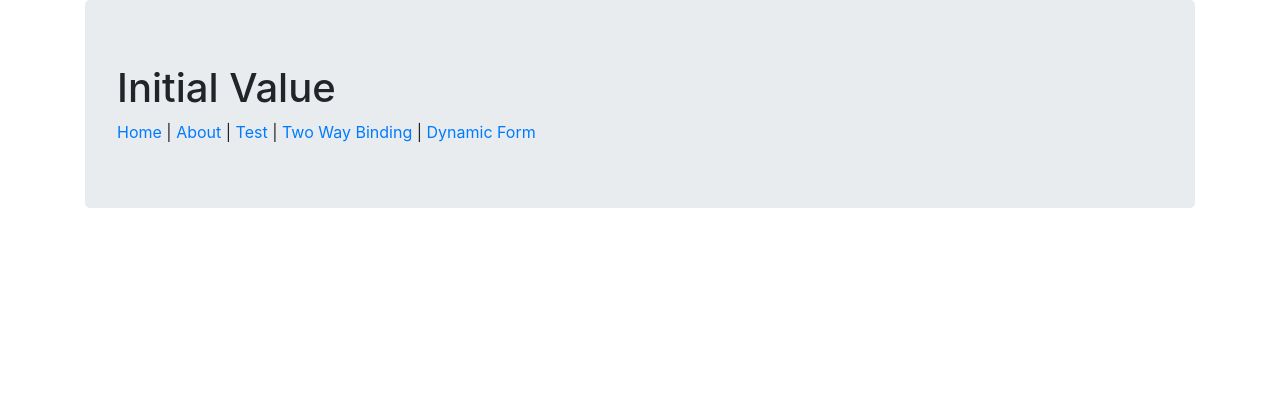
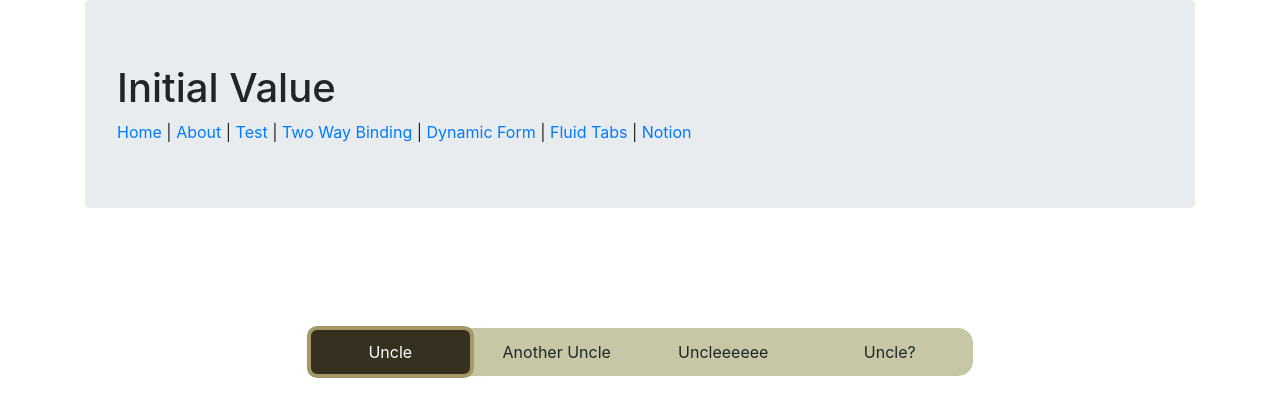
Before and after one commit to na-95/angular-practice, an Angular app: page /fluid-tabs in a window 1280 px wide. Before the commit this address led to /. Shown: the top 416 px of the page. Built offline with nearby package versions, Linux system fonts and the light colour scheme.

Commit message:
fluid bar

```diff
--- a/src/app/app.module.ts
+++ b/src/app/app.module.ts
@@ -17,6 +17,8 @@ import { TwoWayBindingChildComponent } from './components/two-way-binding-child/
 import { DynamicFormPageComponent } from './components/dynamic-form-page/dynamic-form-page.component';
 import { DynamicFormControlComponent } from './dynamic-form-components/dynamic-form-control/dynamic-form-control.component';
 import { DynamicFormComponent } from './dynamic-form-components/dynamic-form/dynamic-form.component';
+import { FluidTabsComponent } from './components/fluid-tabs/fluid-tabs.component';
+import { NotionComponent } from './components/notion/notion.component';
 
 @NgModule({
   declarations: [
@@ -34,6 +36,8 @@ import { DynamicFormComponent } from './dynamic-form-components/dynamic-form/dyn
     DynamicFormPageComponent,
     DynamicFormControlComponent,
     DynamicFormComponent,
+    FluidTabsComponent,
+    NotionComponent,
   ],
   imports: [
     BrowserModule,
--- a/src/app/components/child-one/child-one.component.ts
+++ b/src/app/components/child-one/child-one.component.ts
@@ -9,6 +9,7 @@ import { TestServiceService } from 'src/app/services/test-service.service';
 export class ChildOneComponent implements OnInit, OnChanges {
 
   @Input() leMessage: string = 'B****';
+  @Input() alMessage: string;
 
   constructor(private testService: TestServiceService) {
     console.log(this.leMessage, 'inside constructor')
--- /dev/null
+++ b/src/app/components/fluid-tabs/fluid-tabs.component.css
@@ -0,0 +1,62 @@
+.al-container{
+  height: 15rem;
+  display: flex;
+  justify-content: center;
+  align-items: center;
+}
+
+ul{
+  position: relative;
+  display: flex;
+  list-style-type: none;
+  background-color: #C7C7A6;
+  /* background-color: #b7d1cf; */
+  padding: 0.5rem 0rem;
+  border-radius: 15px;
+  width: 60%;
+  height: 3rem;
+}
+
+li{
+  padding: 0.5rem 0.5rem;
+  margin: 0 0.5rem;
+  width: 25%;
+  display: flex;
+  align-items: center;
+  justify-content: center;
+  z-index: 2;
+  transition: all 0.3s;
+  cursor: pointer;
+}
+
+li.active{
+  color: white;
+
+}
+
+.tab{
+  border: 4px solid #A49966;
+  /* border: 1px solid rgb(145, 138, 138); */
+  top: -5%;
+  position: absolute;
+  border-radius: 10px;
+  width: 25%;
+  height: 110%;
+  transition: all 0.5s ease-in-out;
+  background-color: #363020;
+  /* background-color: rgba(153, 205, 50, 0.774); */
+  z-index: 1;
+}
+
+li.a.active ~ .tab{
+  left: 0%
+}
+li.b.active ~ .tab{
+  left: 25%
+}
+li.c.active ~ .tab{
+  left: 50%
+}
+li.d.active ~ .tab{
+  left: 75%
+}
--- /dev/null
+++ b/src/app/components/fluid-tabs/fluid-tabs.component.html
@@ -0,0 +1,9 @@
+<div class="al-container">
+  <ul>
+    <li (click)="setActive('a')" class="a" [ngClass]="active === 'a' && 'active'" >Uncle</li>
+    <li (click)="setActive('b')" class="b" [ngClass]="active === 'b' && 'active'" >Another Uncle</li>
+    <li (click)="setActive('c')" class="c" [ngClass]="active === 'c' && 'active'" >Uncleeeeee</li>
+    <li (click)="setActive('d')" class="d" [ngClass]="active === 'd' && 'active'" >Uncle?</li>
+    <div class="tab"></div>
+  </ul>
+</div>
--- /dev/null
+++ b/src/app/components/fluid-tabs/fluid-tabs.component.ts
@@ -0,0 +1,21 @@
+import { Component, OnInit } from '@angular/core';
+
+@Component({
+  selector: 'app-fluid-tabs',
+  templateUrl: './fluid-tabs.component.html',
+  styleUrls: ['./fluid-tabs.component.css']
+})
+export class FluidTabsComponent implements OnInit {
+
+  active: string = "a";
+
+  constructor() { }
+
+  ngOnInit(): void {
+  }
+
+  setActive(active){
+    this.active = active;
+  }
+
+}
--- a/src/app/components/layout/header/header.component.html
+++ b/src/app/components/layout/header/header.component.html
@@ -1,5 +1,5 @@
 <header class="jumbotron">
     <h1>{{headerContent}}</h1>
     <a routerLink="/">Home</a> | <a routerLink="/about">About</a> | <a routerLink="/test">Test</a> | <a
-        routerLink="/two-way">Two Way Binding</a> | <a routerLink="/dynamic-form">Dynamic Form</a>
+        routerLink="/two-way">Two Way Binding</a> | <a routerLink="/dynamic-form">Dynamic Form</a> | <a routerLink="/fluid-tabs">Fluid Tabs</a> | <a routerLink="/notion">Notion</a>
 </header>
--- /dev/null
+++ b/src/app/components/notion/notion.component.html
@@ -0,0 +1 @@
+<p>notion works!</p>
--- /dev/null
+++ b/src/app/components/notion/notion.component.ts
@@ -0,0 +1,15 @@
+import { Component, OnInit } from '@angular/core';
+
+@Component({
+  selector: 'app-notion',
+  templateUrl: './notion.component.html',
+  styleUrls: ['./notion.component.css']
+})
+export class NotionComponent implements OnInit {
+
+  constructor() { }
+
+  ngOnInit(): void {
+  }
+
+}
--- a/src/app/components/test/test.component.html
+++ b/src/app/components/test/test.component.html
@@ -1,2 +1,2 @@
-<app-child-one [leMessage]="leMessage"></app-child-one>
+<app-child-one [leMessage]="leMessage" [alMessage]="alMessage"></app-child-one>
 <app-child-two *ngIf="showChildTwo"></app-child-two>
--- a/src/app/components/test/test.component.ts
+++ b/src/app/components/test/test.component.ts
@@ -8,7 +8,8 @@ import { Component, OnInit } from '@angular/core';
 export class TestComponent implements OnInit {
 
   showChildTwo: boolean = false;
-  leMessage: Array<string> = ['Nouraiz']
+  leMessage: Array<string> = ['Nouraiz'];
+  alMessage: 'uncleeeee'
 
   constructor() { }
 
```
Also changed, not shown: src/app/app-routing.module.ts (+10 -0 lines), src/app/components/notion/notion.component.css (added), 2 other files (tests, documents, lock files or other folders).
